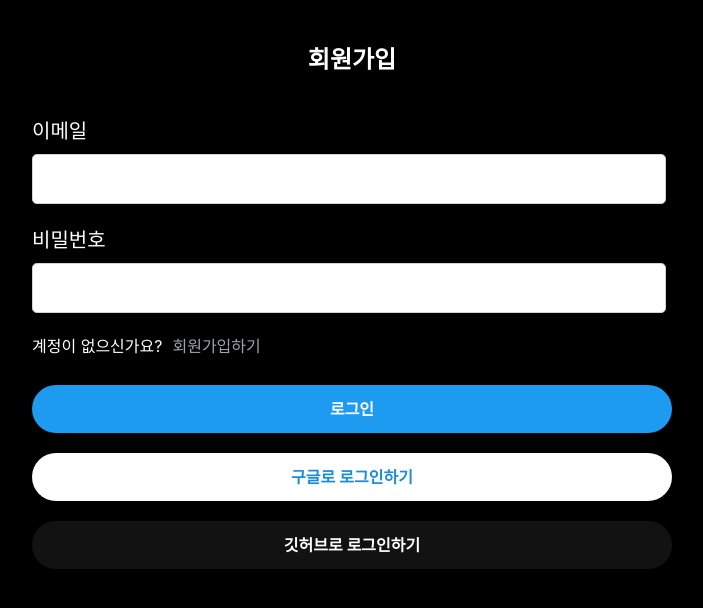
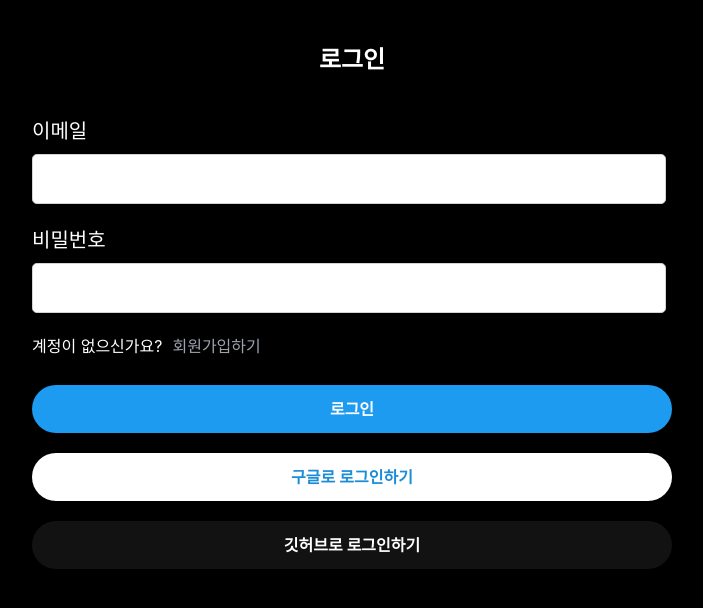
Before and after one commit to jm-316/Jwitter, a React (Vite) app: page /users/login in a window 1280 px wide. Shown: the top 608 px of the page, without its empty margins (288-991 px from the left). Built offline with nearby package versions, Linux system fonts and the light colour scheme; no server answers.

Commit message:
로그인 컴포넌트 title 수정

```diff
--- a/src/components/users/LoginForm.tsx
+++ b/src/components/users/LoginForm.tsx
@@ -78,7 +78,7 @@ export default function LoginForm() {
 
   return (
     <form className={`${styles.form} ${styles.formLg}`} onSubmit={onSubmit}>
-      <div className={styles.form__title}>회원가입</div>
+      <div className={styles.form__title}>로그인</div>
       <div className={styles.form__block}>
         <label htmlFor="email">이메일</label>
         <input
```
